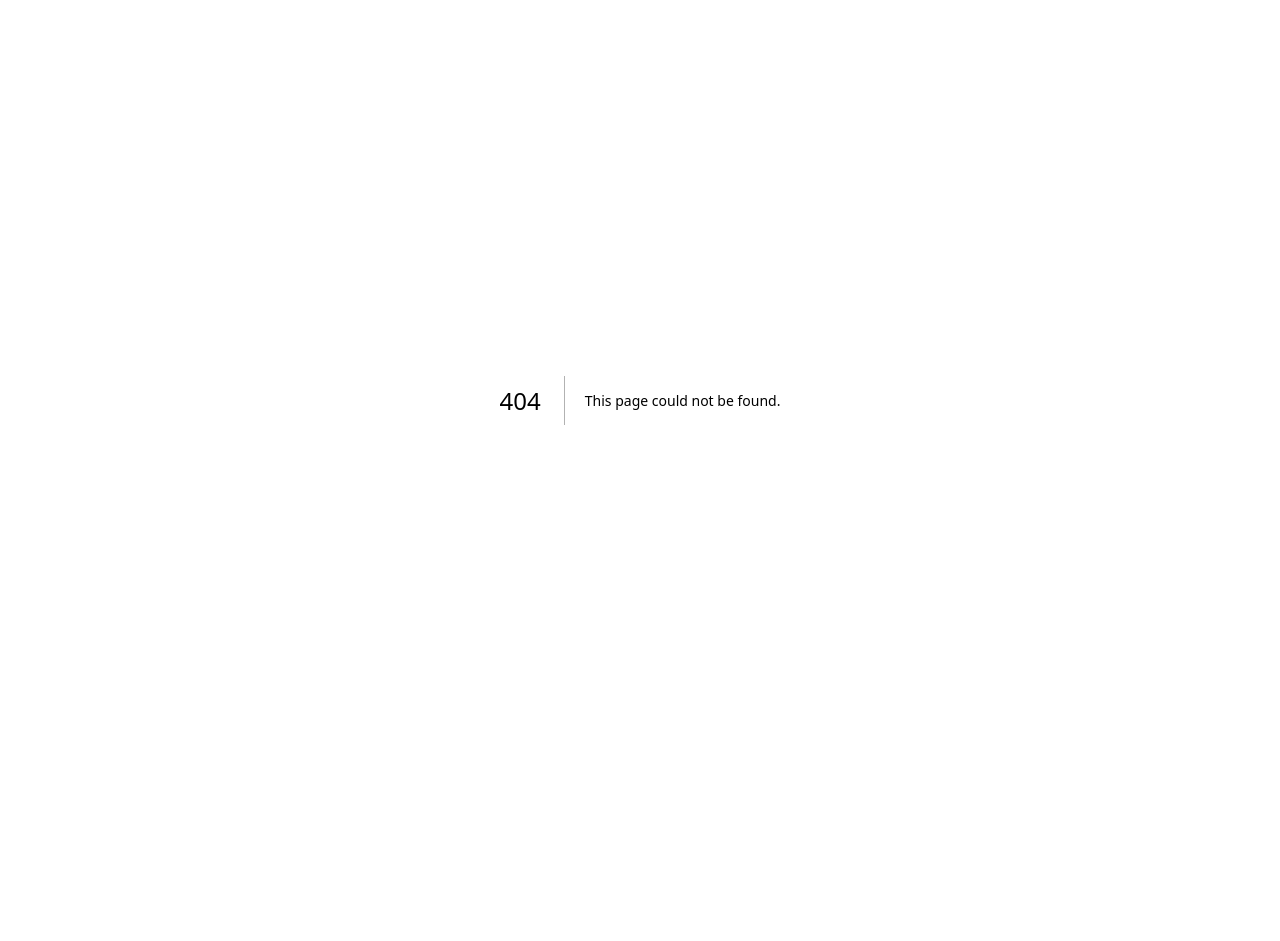
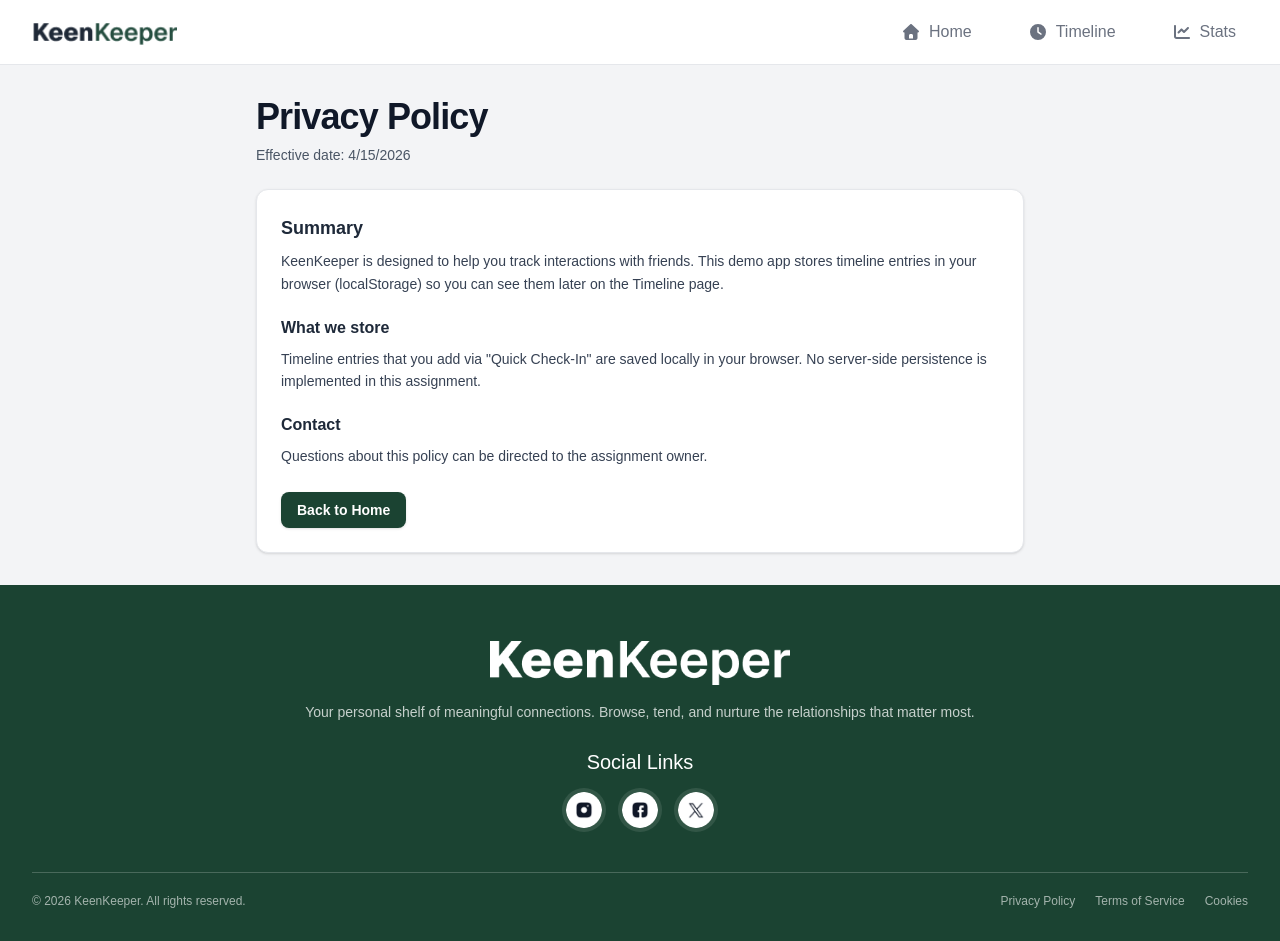
Before and after one commit to tomalahmed/B13-A7-keen-keeper, a Next.js app: page /privacy-policy in a window 1280 px wide. Before the commit this address had no page. Before the commit the page ends 800 px from the top, so only its background shows below. Built offline with nearby package versions, Linux system fonts and the light colour scheme.

Commit message:
Added pages of legal/ policy, tos, etc..

```diff
--- /dev/null
+++ b/src/app/(pages)/cookies/page.jsx
@@ -0,0 +1,41 @@
+import Link from "next/link";
+
+export default function CookiesPage() {
+  return (
+    <main className="flex min-h-0 flex-1 justify-center bg-gray-100 px-4 py-8 sm:px-6 lg:px-8">
+      <section className="w-full max-w-3xl">
+        <h1 className="text-3xl font-bold tracking-tight text-gray-900 sm:text-4xl">
+          Cookies
+        </h1>
+        <p className="mt-2 text-sm text-gray-600">
+          Effective date: {new Date().toLocaleDateString("en-US")}
+        </p>
+
+        <article className="mt-6 rounded-xl border border-gray-200 bg-white p-5 shadow-sm sm:p-6">
+          <h2 className="text-lg font-semibold text-gray-800">Summary</h2>
+          <p className="mt-2 text-sm leading-relaxed text-gray-700">
+            This demo uses your browser's localStorage to save Timeline
+            entries. This is not shared with a server in this assignment.
+          </p>
+
+          <h3 className="mt-5 text-base font-semibold text-gray-800">
+            Clearing data
+          </h3>
+          <p className="mt-2 text-sm leading-relaxed text-gray-700">
+            You can reset the timeline from the Timeline page using the
+            "Reset Timeline" button.
+          </p>
+
+          <div className="mt-6">
+            <Link
+              href="/"
+              className="inline-flex items-center rounded-lg bg-[#1B4332] px-4 py-2 text-sm font-semibold text-white shadow-sm transition-colors hover:bg-[#153529]"
+            >
+              Back to Home
+            </Link>
+          </div>
+        </article>
+      </section>
+    </main>
+  );
+}
--- /dev/null
+++ b/src/app/(pages)/privacy-policy/page.jsx
@@ -0,0 +1,52 @@
+import Link from "next/link";
+
+export default function PrivacyPolicyPage() {
+  return (
+    <main className="flex min-h-0 flex-1 justify-center bg-gray-100 px-4 py-8 sm:px-6 lg:px-8">
+      <section className="w-full max-w-3xl">
+        <h1 className="text-3xl font-bold tracking-tight text-gray-900 sm:text-4xl">
+          Privacy Policy
+        </h1>
+        <p className="mt-2 text-sm text-gray-600">
+          Effective date: {new Date().toLocaleDateString("en-US")}
+        </p>
+
+        <article className="mt-6 rounded-xl border border-gray-200 bg-white p-5 shadow-sm sm:p-6">
+          <h2 className="text-lg font-semibold text-gray-800">
+            Summary
+          </h2>
+          <p className="mt-2 text-sm leading-relaxed text-gray-700">
+            KeenKeeper is designed to help you track interactions with friends.
+            This demo app stores timeline entries in your browser (localStorage)
+            so you can see them later on the Timeline page.
+          </p>
+
+          <h3 className="mt-5 text-base font-semibold text-gray-800">
+            What we store
+          </h3>
+          <p className="mt-2 text-sm leading-relaxed text-gray-700">
+            Timeline entries that you add via "Quick Check-In" are saved locally
+            in your browser. No server-side persistence is implemented in this
+            assignment.
+          </p>
+
+          <h3 className="mt-5 text-base font-semibold text-gray-800">
+            Contact
+          </h3>
+          <p className="mt-2 text-sm leading-relaxed text-gray-700">
+            Questions about this policy can be directed to the assignment owner.
+          </p>
+
+          <div className="mt-6">
+            <Link
+              href="/"
+              className="inline-flex items-center rounded-lg bg-[#1B4332] px-4 py-2 text-sm font-semibold text-white shadow-sm transition-colors hover:bg-[#153529]"
+            >
+              Back to Home
+            </Link>
+          </div>
+        </article>
+      </section>
+    </main>
+  );
+}
--- /dev/null
+++ b/src/app/(pages)/terms-of-service/page.jsx
@@ -0,0 +1,41 @@
+import Link from "next/link";
+
+export default function TermsOfServicePage() {
+  return (
+    <main className="flex min-h-0 flex-1 justify-center bg-gray-100 px-4 py-8 sm:px-6 lg:px-8">
+      <section className="w-full max-w-3xl">
+        <h1 className="text-3xl font-bold tracking-tight text-gray-900 sm:text-4xl">
+          Terms of Service
+        </h1>
+        <p className="mt-2 text-sm text-gray-600">
+          Effective date: {new Date().toLocaleDateString("en-US")}
+        </p>
+
+        <article className="mt-6 rounded-xl border border-gray-200 bg-white p-5 shadow-sm sm:p-6">
+          <h2 className="text-lg font-semibold text-gray-800">Summary</h2>
+          <p className="mt-2 text-sm leading-relaxed text-gray-700">
+            This is a demo assignment for building a friend 'keeper' app.
+            The app includes a Timeline feature that stores entries in your
+            browser (localStorage).
+          </p>
+
+          <h3 className="mt-5 text-base font-semibold text-gray-800">
+            Use of the service
+          </h3>
+          <p className="mt-2 text-sm leading-relaxed text-gray-700">
+            You may use the site to add and view timeline entries. This is a demo site only.
+          </p>
+
+          <div className="mt-6">
+            <Link
+              href="/"
+              className="inline-flex items-center rounded-lg bg-[#1B4332] px-4 py-2 text-sm font-semibold text-white shadow-sm transition-colors hover:bg-[#153529]"
+            >
+              Back to Home
+            </Link>
+          </div>
+        </article>
+      </section>
+    </main>
+  );
+}
--- /dev/null
+++ b/src/app/not-found.jsx
@@ -0,0 +1,42 @@
+import Link from "next/link";
+
+import Navbar from "@/components/Navbar";
+import Footer from "@/components/Footer";
+import { TimelineProvider } from "@/context/TimelineContext";
+import { ToastProvider } from "@/context/ToastContext";
+
+export default function NotFoundPage() {
+  return (
+    <ToastProvider>
+      <TimelineProvider>
+        <div className="flex min-h-full flex-1 flex-col">
+          <Navbar />
+          <main className="flex flex-1 items-center justify-center bg-gray-100 px-4 py-10 sm:px-6 lg:px-8">
+            <section className="w-full max-w-xl text-center">
+              <p className="text-sm font-semibold tracking-wide text-emerald-700">
+                404
+              </p>
+              <h1 className="mt-2 text-3xl font-bold tracking-tight text-gray-900 sm:text-4xl">
+                Page not found
+              </h1>
+              <p className="mt-3 text-sm text-gray-600">
+                The page you're looking for doesn't exist or may have been
+                moved.
+              </p>
+
+              <div className="mt-6 flex justify-center">
+                <Link
+                  href="/"
+                  className="inline-flex items-center rounded-lg bg-[#1B4332] px-5 py-2.5 text-sm font-semibold text-white shadow-sm transition-colors hover:bg-[#153529]"
+                >
+                  Back to Home
+                </Link>
+              </div>
+            </section>
+          </main>
+          <Footer />
+        </div>
+      </TimelineProvider>
+    </ToastProvider>
+  );
+}
```
